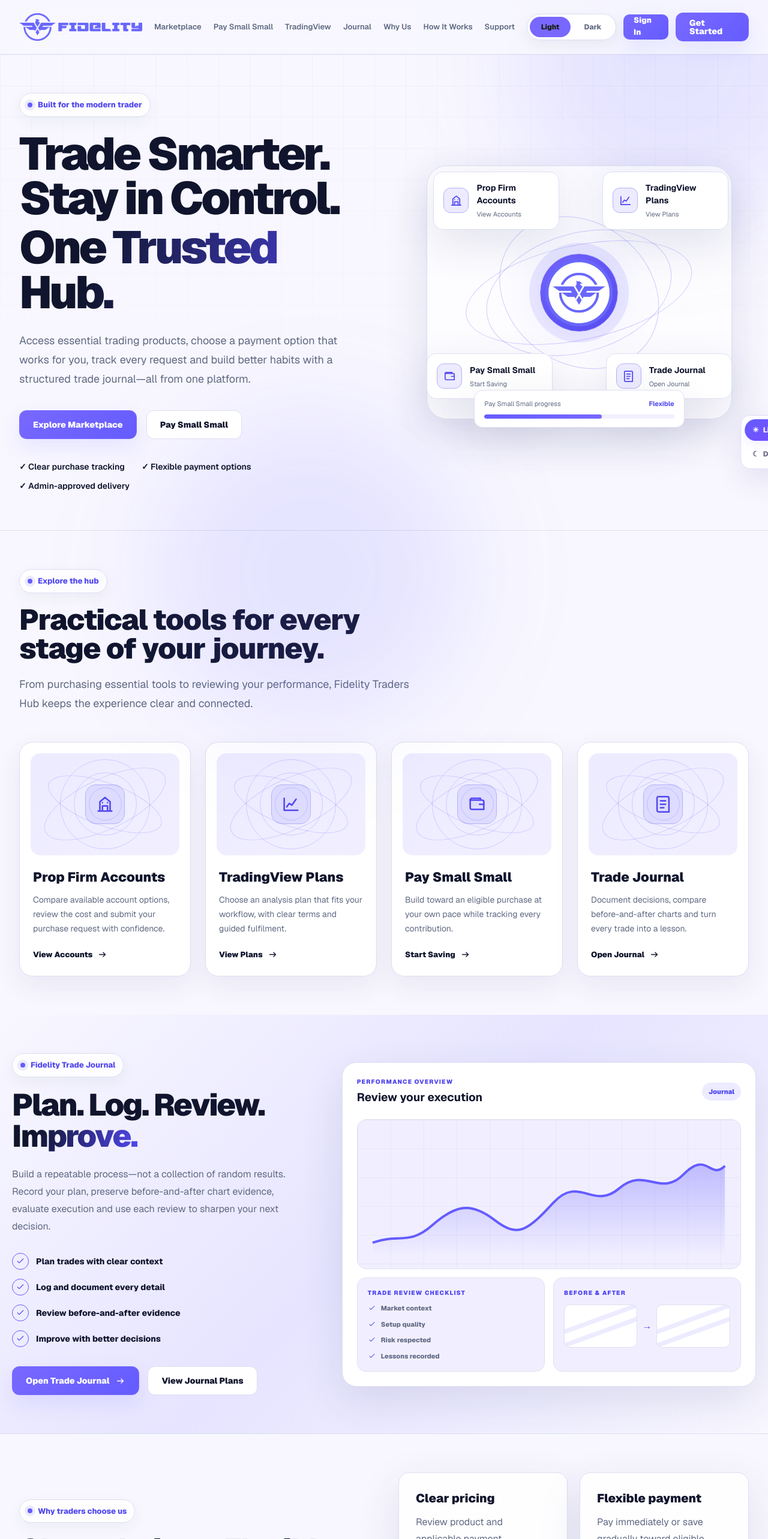
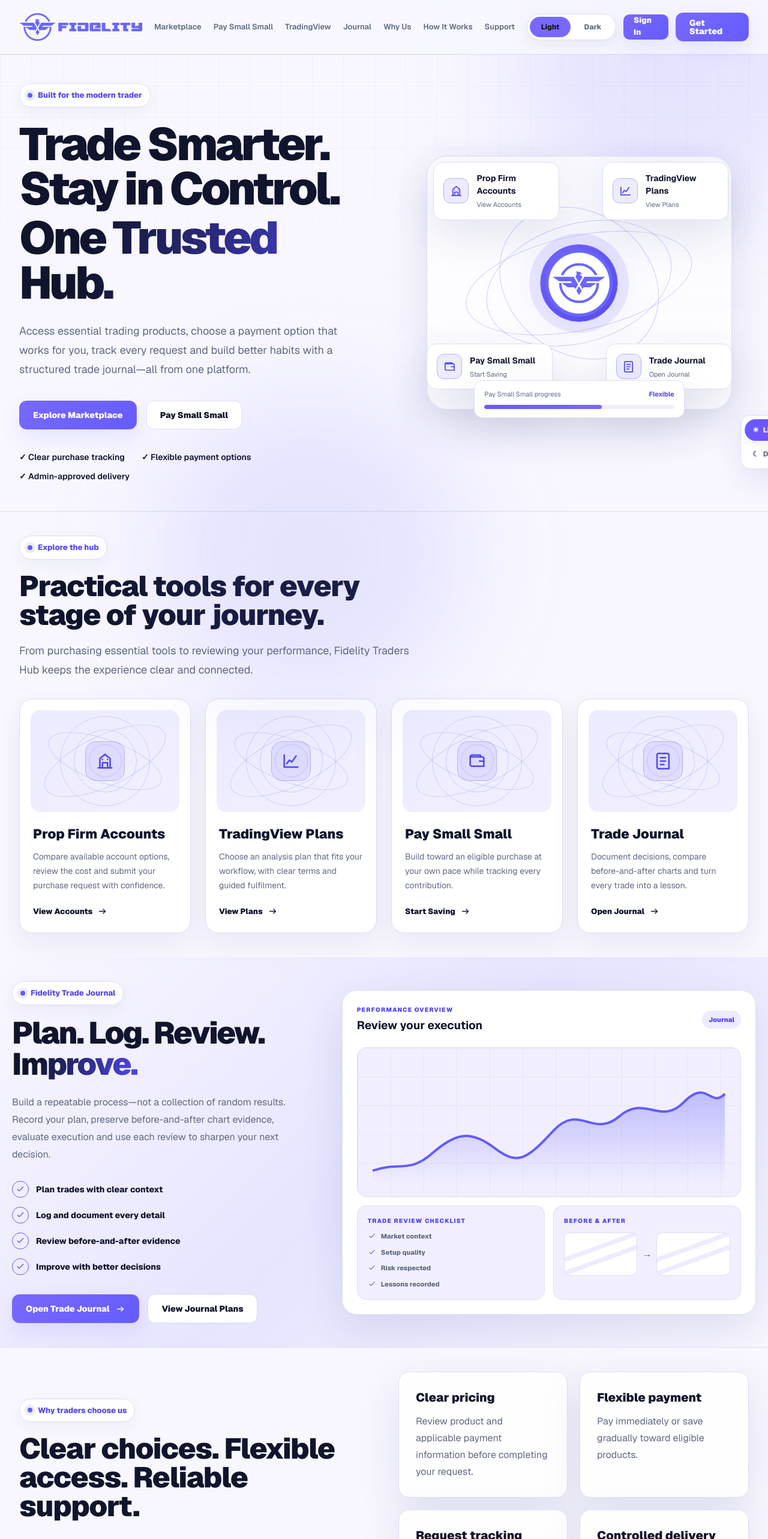
Before and after one commit to fidelitytradershub/fidelitytradershub, a Next.js app: page / in a window 1280 px wide. Shown: the top 2566 px of the page at 60% size. Built offline with nearby package versions, Linux system fonts and the light colour scheme; no server answers.

Commit message:
Reduce landing page section spacing

```diff
--- a/app/globals.css
+++ b/app/globals.css
@@ -1269,3 +1269,66 @@
     min-height: 520px;
   }
 }
+
+/* =========================================================
+   LANDING PAGE — TIGHTER VERTICAL RHYTHM
+   The page sections use Tailwind spacing as well as legacy
+   landing rules. Keep this final so the two systems cannot
+   create oversized gaps between sections.
+   ========================================================= */
+
+.premium-home > section:not(.premium-hero) {
+  padding-top: 40px !important;
+  padding-bottom: 40px !important;
+}
+
+.premium-home .premium-hero > .mx-auto {
+  padding-top: 48px !important;
+  padding-bottom: 48px !important;
+}
+
+.premium-home .premium-section {
+  padding-block: 40px !important;
+}
+
+.premium-home .mt-12 {
+  margin-top: 32px !important;
+}
+
+.premium-home #support .premium-hero-card {
+  padding-block: 34px;
+}
+
+.premium-home > footer {
+  margin-top: 0 !important;
+}
+
+@media (max-width: 860px) {
+  .premium-home > section:not(.premium-hero),
+  .premium-home .premium-section {
+    padding-top: 34px !important;
+    padding-bottom: 34px !important;
+  }
+
+  .premium-home .premium-hero > .mx-auto {
+    padding-top: 40px !important;
+    padding-bottom: 40px !important;
+  }
+}
+
+@media (max-width: 640px) {
+  .premium-home > section:not(.premium-hero),
+  .premium-home .premium-section {
+    padding-top: 30px !important;
+    padding-bottom: 30px !important;
+  }
+
+  .premium-home .premium-hero > .mx-auto {
+    padding-top: 34px !important;
+    padding-bottom: 34px !important;
+  }
+
+  .premium-home .mt-12 {
+    margin-top: 26px !important;
+  }
+}
```
